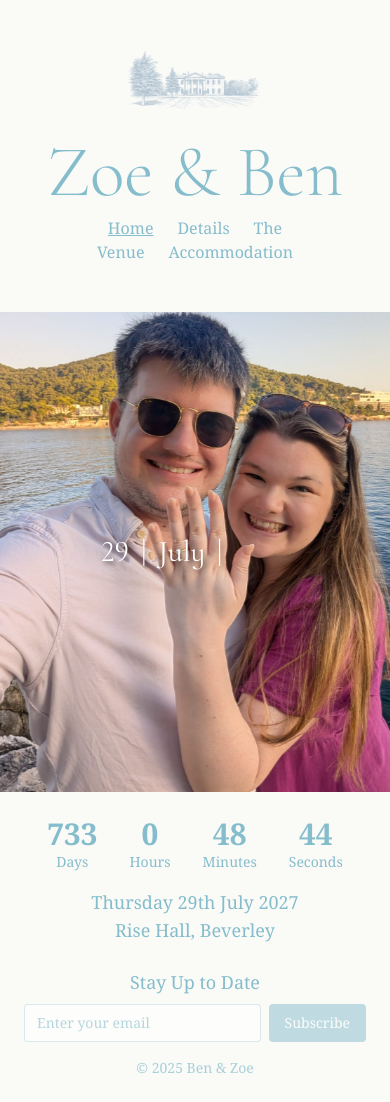
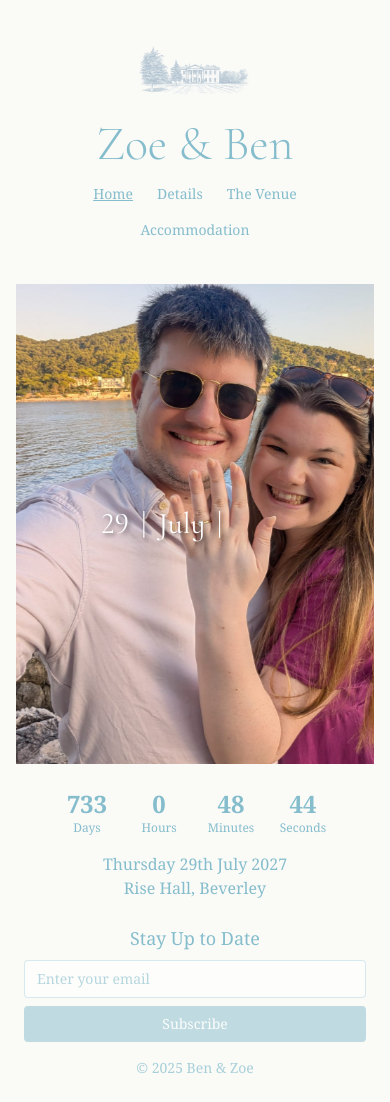
Before and after one commit to bp713/benzoe-wedding-website, a React (Vite) app: page / in a window 390 px wide. Built offline with nearby package versions, Linux system fonts and the light colour scheme; a web font is replaced by a local one.

Commit message:
add some mobile styling

```diff
--- a/src/App.tsx
+++ b/src/App.tsx
@@ -9,8 +9,9 @@ import Header from "./components/Header";
 export default function App() {
   return (
     <Router>
-      <div className="bg-[#FAFAF7] text-[#85BDCC] font-serif flex flex-col min-h-screen">
-        <Header></Header>
+      <div className="bg-[#FAFAF7] text-[#85BDCC] font-serif min-h-screen">
+        <div className="mx-auto flex min-h-screen w-full max-w-6xl flex-col px-4 sm:px-6 lg:px-8">
+          <Header />
           <main className="flex-1">
             <Routes>
               <Route path="/" element={<Home />} />
@@ -19,9 +20,10 @@ export default function App() {
               <Route path="/accommodation" element={<Accommodation />} />
             </Routes>
           </main>
-        <footer className="text-center p-6 text-sm text-[#85BDCC]/70">
+          <footer className="px-2 py-6 text-center text-sm text-[#85BDCC]/70">
             <EmailSubscribe />© {new Date().getFullYear()} Ben & Zoe
           </footer>
+        </div>
       </div>
     </Router>
   );
--- a/src/components/EmailSubscribe.tsx
+++ b/src/components/EmailSubscribe.tsx
@@ -23,7 +23,7 @@ export default function EmailSubscribe() {
             email: email,
             timestamp: new Date().toISOString(),
           }),
-        }
+        },
       );
 
       if (response.ok) {
@@ -41,33 +41,33 @@ export default function EmailSubscribe() {
 
   return (
     <div className="mb-4">
-      <h3 className="text-lg mb-2 text-[#85BDCC]">Stay Up to Date</h3>
+      <h3 className="mb-2 text-lg text-[#85BDCC]">Stay Up to Date</h3>
       <form
         onSubmit={handleSubmit}
-        className="flex justify-center gap-2 max-w-md mx-auto"
+        className="mx-auto flex max-w-md flex-col gap-2 sm:flex-row sm:justify-center"
       >
         <input
           type="email"
           value={email}
           onChange={(e) => setEmail(e.target.value)}
           placeholder="Enter your email"
-          className="flex-1 px-3 py-2 border border-[#85BDCC]/30 rounded bg-white/50 text-[#85BDCC] placeholder-[#85BDCC]/60 focus:outline-none focus:border-[#85BDCC]"
+          className="w-full flex-1 rounded border border-[#85BDCC]/30 bg-white/50 px-3 py-2 text-[#85BDCC] placeholder-[#85BDCC]/60 focus:border-[#85BDCC] focus:outline-none sm:w-auto"
           required
         />
         <button
           type="submit"
           disabled={!email || status === "Subscribing..."}
-          className="px-4 py-2 bg-[#85BDCC] text-white rounded hover:bg-[#85BDCC]/80 transition-colors disabled:opacity-50"
+          className="rounded bg-[#85BDCC] px-4 py-2 text-white transition-colors hover:bg-[#85BDCC]/80 disabled:opacity-50 sm:w-auto"
         >
           {status === "Subscribing..." ? "Subscribing..." : "Subscribe"}
         </button>
       </form>
       {status && status !== "Subscribing..." && (
         <div
-          className={`mt-2 px-4 py-2 rounded-lg text-sm text-center ${
+          className={`mt-2 rounded-lg px-4 py-2 text-center text-sm ${
             status === "Subscribed!"
-              ? "bg-green-100 text-green-800 border border-green-200"
-              : "bg-red-100 text-red-800 border border-red-200"
+              ? "border border-green-200 bg-green-100 text-green-800"
+              : "border border-red-200 bg-red-100 text-red-800"
           }`}
         >
           {status === "Subscribed!" ? "✓ " : "⚠ "}
--- a/src/components/Header.tsx
+++ b/src/components/Header.tsx
@@ -3,7 +3,7 @@ import Navigation from "./Navigation";
 
 const Header = () => {
   return (
-    <header className="p-6 text-center">
+    <header className="px-2 pb-4 pt-6 text-center sm:px-4 sm:pb-6 lg:pt-8">
       <a
         href="https://www.dine.co.uk/venues/rise-hall/"
         target="_blank"
@@ -12,11 +12,11 @@ const Header = () => {
         <img
           src={riseHallSketch}
           alt="Rise Hall Sketch"
-          className="mx-auto mb-4 h-24 hover:opacity-80 transition-opacity"
+          className="mx-auto mb-4 h-20 transition-opacity hover:opacity-80 sm:h-24"
         />
       </a>
       <div
-        className="text-7xl"
+        className="text-5xl sm:text-6xl lg:text-7xl"
         style={{ fontWeight: 200, fontFamily: "Cormorant Infant, serif" }}
       >
         Zoe & Ben
--- a/src/components/Navigation.tsx
+++ b/src/components/Navigation.tsx
@@ -4,28 +4,28 @@ function Navigation() {
   const location = useLocation();
 
   return (
-    <nav className="mt-2 space-x-6">
+    <nav className="mt-3 flex flex-wrap items-center justify-center gap-x-4 gap-y-2 text-sm sm:gap-x-6 sm:text-base">
       <Link
         to="/"
-        className={`hover:underline ${location.pathname === "/" ? "underline" : ""}`}
+        className={`px-1 py-1 hover:underline ${location.pathname === "/" ? "underline" : ""}`}
       >
         Home
       </Link>
       <Link
         to="/details"
-        className={`hover:underline ${location.pathname === "/details" ? "underline" : ""}`}
+        className={`px-1 py-1 hover:underline ${location.pathname === "/details" ? "underline" : ""}`}
       >
         Details
       </Link>
       <Link
         to="/venue"
-        className={`hover:underline ${location.pathname === "/venue" ? "underline" : ""}`}
+        className={`px-1 py-1 hover:underline ${location.pathname === "/venue" ? "underline" : ""}`}
       >
         The Venue
       </Link>
       <Link
         to="/accommodation"
-        className={`hover:underline ${location.pathname === "/accommodation" ? "underline" : ""}`}
+        className={`px-1 py-1 hover:underline ${location.pathname === "/accommodation" ? "underline" : ""}`}
       >
         Accommodation
       </Link>
--- a/src/pages/Accommodation.tsx
+++ b/src/pages/Accommodation.tsx
@@ -1,51 +1,51 @@
 export default function Accommodation() {
   return (
-    <div className="max-w-2xl mx-auto py-10">
-      <p className="text-lg mb-4">
+    <div className="mx-auto max-w-2xl px-4 py-8 sm:px-6 sm:py-10">
+      <p className="mb-4 text-base sm:text-lg">
         The venue is reserved exclusively for us and our guests. There are
         enough rooms for everybody to stay at the venue the night before the
         wedding and the night of the wedding, if you would like to.
       </p>
-      <p className="text-lg mb-4">
+      <p className="mb-4 text-base sm:text-lg">
         To give you an idea of prices, the 2025 room rates are as follows (per
         room, per night):
       </p>
-      <ul className="list-disc list-inside mb-4">
+      <ul className="mb-4 list-inside list-disc text-base sm:text-lg">
         <li>6 rooms at £135 + VAT</li>
         <li>20 rooms at £215 + VAT</li>
         <li>4 junior suites at £240+ VAT</li>
       </ul>
-      <p className="text-lg mb-4">
+      <p className="mb-4 text-base sm:text-lg">
         Please note, certain rooms will be reserved for the bridal party and
         immediate family. To make things as fair as possible, those who are
         staying at the venue for two nights will have first choice when it comes
         to room allocation.
       </p>{" "}
-      <p className="text-lg mb-4">
+      <p className="mb-4 text-base sm:text-lg">
         Please let us know on your RSVP whether you would like to stay at the
         venue, and we will get back to you with more information.
       </p>
-      <h2 className="text-2xl font-semibold mb-6">
+      <h2 className="mb-6 text-2xl font-semibold">
         I only want to stay at the venue the night of the wedding, is that okay?
       </h2>
-      <p className="text-lg mb-4">
+      <p className="mb-4 text-base sm:text-lg">
         Of course! There will be an option on the RSVP to let us know whether
         you'd like to stay for one or two nights, or whether you'd prefer to
         sort your own accommodation.
       </p>
-      <h2 className="text-2xl font-semibold mb-6">
+      <h2 className="mb-6 text-2xl font-semibold">
         What if I don't want to stay at the venue?
       </h2>
-      <p className="text-lg mb-4">
+      <p className="mb-4 text-base sm:text-lg">
         Rise Hall is about 15-20 minutes drive from Beverley and about 20
         minutes from Hull if you would prefer to stay offsite (or, of course,
         you may just want to sleep in your own beds!) Nearby hotels include:
       </p>
-      <ul className="list-disc list-inside mb-4">
+      <ul className="mb-4 list-inside list-disc text-base sm:text-lg">
         <li>Premier Inn - Beverley Town Centre Hotel (18 minute drive)</li>
         <li>Premier Inn - Hull City Centre (24 minute drive)</li>
       </ul>
-      <p className="mb-6">
+      <p className="mb-6 text-base sm:text-lg">
         The only thing to bear in mind is that there is limited signal at the
         venue, so taxis will need to be booked in advance.
       </p>
--- a/src/pages/Details.tsx
+++ b/src/pages/Details.tsx
@@ -2,14 +2,14 @@ import interlockingHearts from "../assets/interlocking-hearts.svg";
 
 export default function Details() {
   return (
-    <div className="max-w-2xl mx-auto py-10">
-      <h2 className="text-3xl font-semibold mb-6">The Details</h2>
+    <div className="mx-auto max-w-2xl px-4 py-8 sm:px-6 sm:py-10">
+      <h2 className="mb-6 text-3xl font-semibold">The Details</h2>
       <img
         src={interlockingHearts}
         alt="Interlocking Hearts"
-        className="w-16 h-16 mb-4"
+        className="mb-4 h-16 w-16"
       />
-      <ul className="space-y-4">
+      <ul className="space-y-4 text-base sm:text-lg">
         <li>
           <strong>Date:</strong> Thursday, 29th July 2027
         </li>
--- a/src/pages/Home.tsx
+++ b/src/pages/Home.tsx
@@ -20,7 +20,7 @@ export default function Home() {
         setTimeLeft({
           days: Math.floor(distance / (1000 * 60 * 60 * 24)),
           hours: Math.floor(
-            (distance % (1000 * 60 * 60 * 24)) / (1000 * 60 * 60)
+            (distance % (1000 * 60 * 60 * 24)) / (1000 * 60 * 60),
           ),
           minutes: Math.floor((distance % (1000 * 60 * 60)) / (1000 * 60)),
           seconds: Math.floor((distance % (1000 * 60)) / 1000),
@@ -33,28 +33,32 @@ export default function Home() {
 
   return (
     <div className="text-center">
-      <Marquee></Marquee>
+      <Marquee />
 
-      <div className="flex justify-center gap-8 mb-4">
-        <div className="text-center">
-          <div className="text-3xl font-bold">{timeLeft.days}</div>
-          <div className="text-sm">Days</div>
+      <div className="mb-4 flex flex-wrap items-center justify-center gap-3 px-4 sm:gap-8">
+        <div className="min-w-[60px] text-center">
+          <div className="text-2xl font-bold sm:text-3xl">{timeLeft.days}</div>
+          <div className="text-xs sm:text-sm">Days</div>
         </div>
-        <div className="text-center">
-          <div className="text-3xl font-bold">{timeLeft.hours}</div>
-          <div className="text-sm">Hours</div>
+        <div className="min-w-[60px] text-center">
+          <div className="text-2xl font-bold sm:text-3xl">{timeLeft.hours}</div>
+          <div className="text-xs sm:text-sm">Hours</div>
         </div>
-        <div className="text-center">
-          <div className="text-3xl font-bold">{timeLeft.minutes}</div>
-          <div className="text-sm">Minutes</div>
+        <div className="min-w-[60px] text-center">
+          <div className="text-2xl font-bold sm:text-3xl">
+            {timeLeft.minutes}
+          </div>
+          <div className="text-xs sm:text-sm">Minutes</div>
         </div>
-        <div className="text-center">
-          <div className="text-3xl font-bold">{timeLeft.seconds}</div>
-          <div className="text-sm">Seconds</div>
+        <div className="min-w-[60px] text-center">
+          <div className="text-2xl font-bold sm:text-3xl">
+            {timeLeft.seconds}
+          </div>
+          <div className="text-xs sm:text-sm">Seconds</div>
         </div>
       </div>
-      <p className="text-lg">Thursday 29th July 2027</p>
-      <p className="text-lg">Rise Hall, Beverley</p>
+      <p className="text-base sm:text-lg">Thursday 29th July 2027</p>
+      <p className="text-base sm:text-lg">Rise Hall, Beverley</p>
     </div>
   );
 }
```
Also changed, not shown: src/pages/Venue.tsx (+13 -13 lines). Lines whose indentation alone changed are shown as unchanged.
